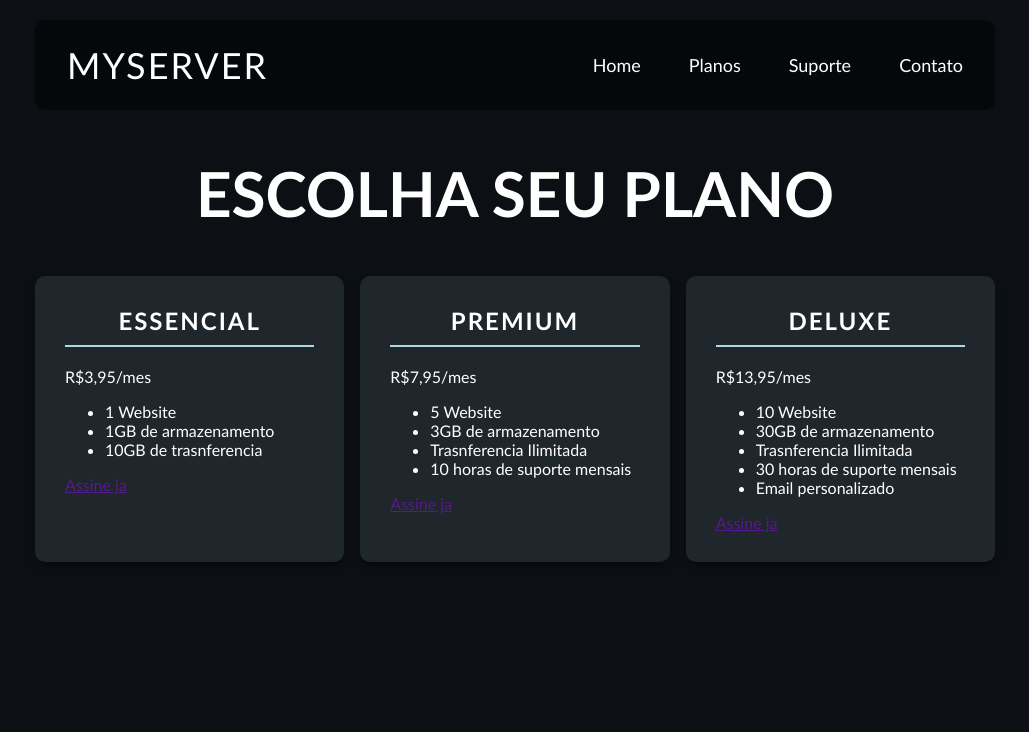
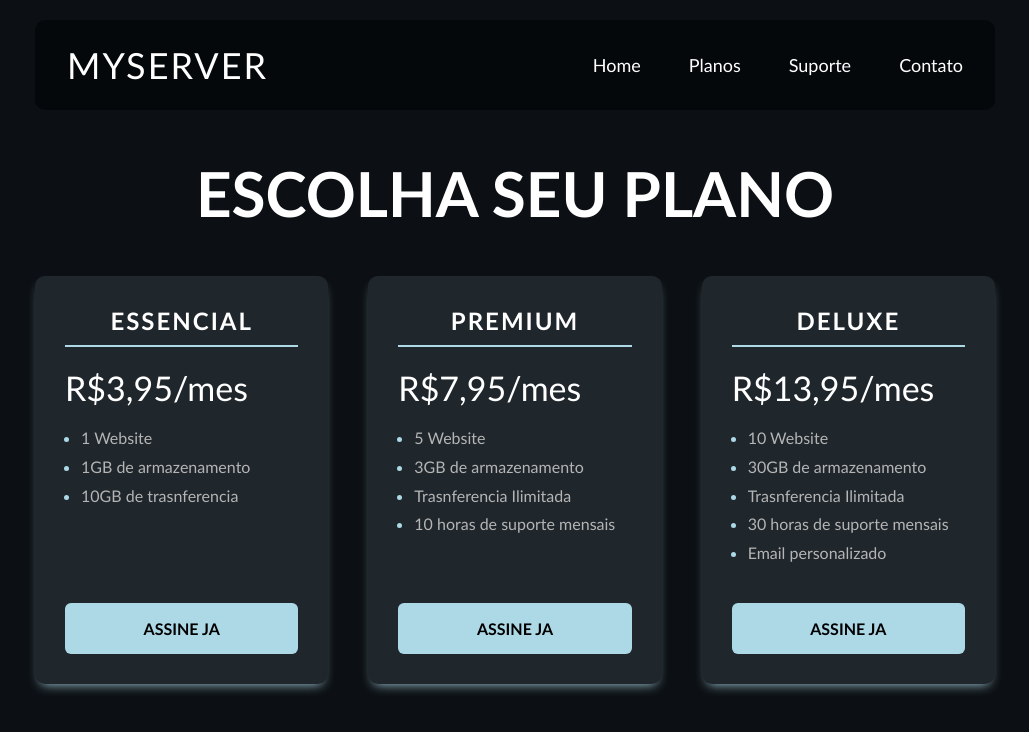
Before and after one commit to kaueh-silva/homepage-card, a plain HTML site: page index.html in a window 1280 px wide. Shown: the whole page, without its empty margins (125-1154 px from the left). Drawn offline with Linux system fonts and the light colour scheme.

Commit message:
Esilizado cards

```diff
--- a/estilo.css
+++ b/estilo.css
@@ -58,7 +58,7 @@ body {
 
 .pricing {
     display: flex;
-    gap: 16px;
+    gap: 40px;
 }
 
 .pricing-plan {
@@ -66,7 +66,15 @@ body {
     background-color: #1f262c;
     padding: 30px;
     border-radius: 10px;
-    box-shadow: 0 5px 12px -6px black;
+    box-shadow: 0 6px 12px -6px #ADD8E6;
+    display: flex;
+    flex-direction: column;
+}
+
+.pricing-plan:hover {
+    scale: 1.05;
+    transition: 1s;
+    box-shadow: 0px 10px 10px 5px #ADD8E6;
 }
 
 .plan-titllt {
@@ -78,3 +86,37 @@ body {
     letter-spacing: 2px;
 
 }
+
+.pricing-plan p {
+    margin-top: 0;
+}
+
+.pricing-plan__price {
+    font-size: 34px;
+}
+
+
+.princing-plan__featurea {
+    margin: 0 0 35px 0;
+    color: #b5b5b5;
+    padding-left: 16px;
+    line-height: 1.8;
+    flex-grow: 1;
+}
+
+.princing-plan__featurea li::marker {
+    color: #ADD8E6;
+
+}
+
+.princing-plan__cta {
+    text-decoration: none;
+    color: black;
+    background-color: #ADD8E6;
+    border-radius: 6px;
+    text-transform: uppercase;
+    font-size: 16px;
+    font-weight: bold;
+    padding: 16px 10px;
+    text-align: center;
+}
```
